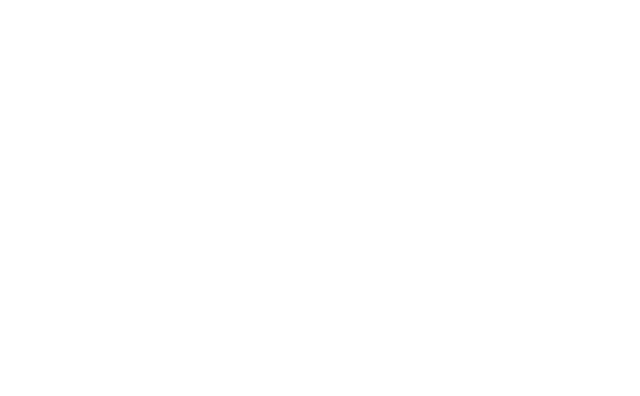
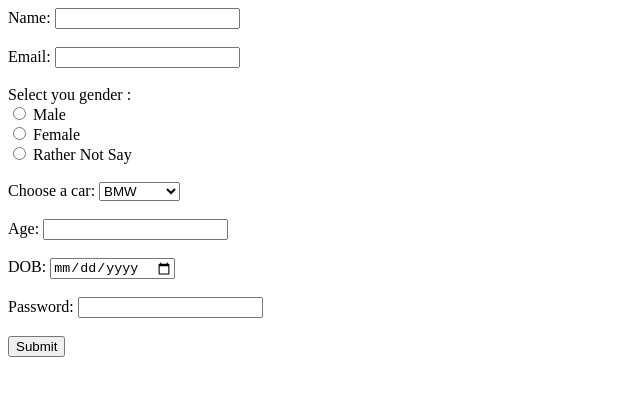
Before and after one commit to acciojob/signup-form-car-akhila691, a website: page main.html in a window 1280 px wide. Shown: the whole page, without its empty margins (0-640 px from the left). Drawn offline with Linux system fonts and the light colour scheme.

Commit message:
Update main.html

```diff
--- a/main.html
+++ b/main.html
@@ -3,11 +3,44 @@
 <html>
 
 <head>
+	<title>Car Form SignUp</title>
 	<link rel="stylesheet" href="styles.css">
 </head>
 
 <body>
 	<!-- the entire body must be written by student -->
+	<!-- <h2>Car Form Signup</h2> -->
+	<div class="container">
+	<div class="form">
+	    <label for="name">Name:</label>
+        <input type="text" id="name"><br><br>
+        <label for="email">Email:</label>
+        <input type="email" id="email" name="lname"><br><br>
+       <!-- For Radio Buttons on gender -->
+	   <label for="gender"> Select you gender : </label><br>
+		<input type="radio" id="gender" name="gender" value="">
+        <label for="male">Male</label><br>
+        <input type="radio" id="gender" name="gender" value="">
+        <label for="female">Female</label><br>
+		<input type="radio" id="gender" name="gender" value="">
+        <label for="third">Rather Not Say</label><br>
+        <br>
+	    <!-- option to choose -->
+		<label for="cars">Choose a car:</label>
+        <select id="cars">
+          <option value="BMW">BMW</option>
+          <option value="Audi">Audi</option>
+          <option value="Mercedez">Mercedez</option>
+        </select><br><br>
+		<label for="age">Age:</label>
+        <input type="number" id="age"><br><br>
+        <label for="dob">DOB:</label>
+        <input type="date" id="dob" name="birthday"><br><br>
+		<label for="password">Password:</label>
+        <input type="password" id="password"><br><br>
+        <input type="submit">
+	</div>
+</div>
     <script type="text/javascript" src="./script.js">
 </script>
 
```
